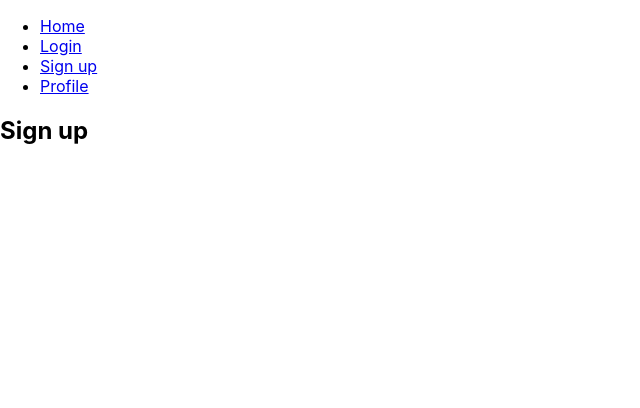
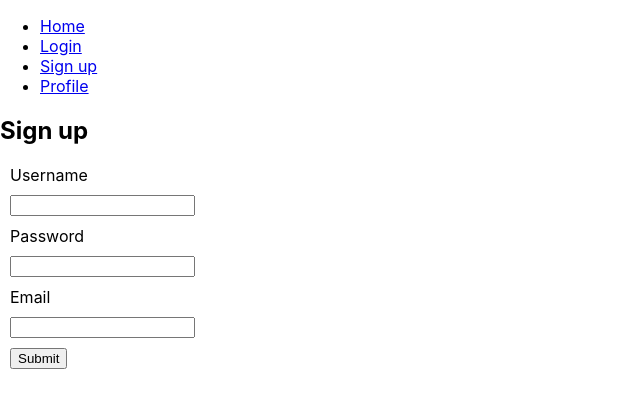
Before and after one commit to HelenB84/loginexamplenovi, a React (Create React App) app: page /signup in a window 1280 px wide. Shown: the top 408 px of the page, without its empty margins (0-640 px from the left). Built offline with nearby package versions, Linux system fonts and the light colour scheme.

Commit message:
added Signupform and added validation and feedback

```diff
--- /dev/null
+++ b/src/components/SignUpForm/index.js
@@ -0,0 +1,23 @@
+import React from 'react';
+import { useForm } from "react-hook-form";
+
+export default function SignUpForm (){
+    const { register, handleSubmit, errors } = useForm();
+
+    function onSubmit(data){
+        console.log(data)
+    }
+
+    return <form onSubmit={handleSubmit(onSubmit)}>
+        <label htmlFor="userName">Username</label>
+        <input name={"userName"} type="text" ref={register({required:true})}/>
+        {errors.userName && <span>This field is required</span>}
+        <label htmlFor="password">Password</label>
+        <input name={"password"} type="password" ref={register({required:true})}/>
+        {errors.password && <span>This field is required</span>}
+        <label htmlFor="email">Email</label>
+        <input name={"email"} type="email" ref={register({required:true})}/>
+        {errors.email && <span>This field is required</span>}
+        <input type="submit"/>
+    </form>
+}
--- a/src/pages/SignUp.js
+++ b/src/pages/SignUp.js
@@ -1,5 +1,9 @@
 import React from 'react';
+import SignUpForm from "../components/SignUpForm";
 
 export default function SignUp(){
-    return <h2>Sign up</h2>;
+    return <div>
+        <h2>Sign up</h2>
+        <SignUpForm/>
+    </div>;
 }
```
Also changed, not shown: src/components/SignUpForm/SignUpForm.css (added), 1 other file (tests, documents, lock files or other folders).
